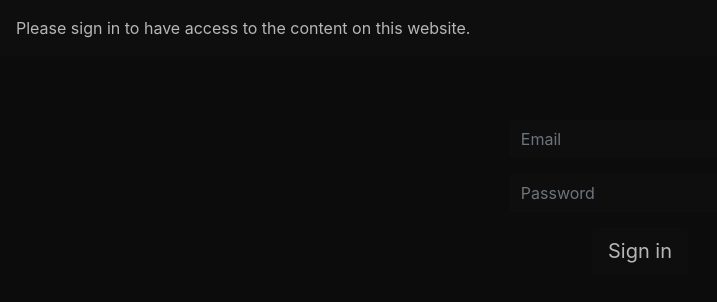
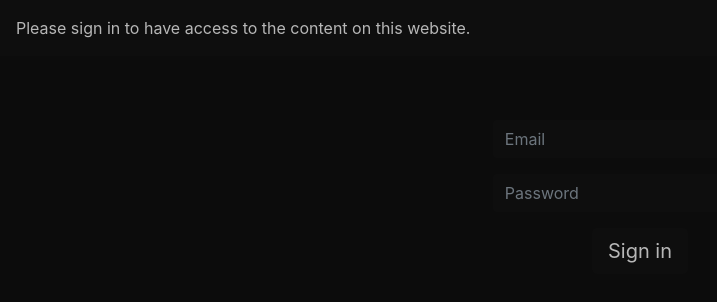
Before and after one commit to ykuw/cautious-tribble, a React (Create React App) app in the folder interface/: page /login in a window 1280 px wide. Shown: the top 302 px of the page, without its empty margins (0-717 px from the left). Built offline with nearby package versions, Linux system fonts and the light colour scheme.

Commit message:
312b73a9ae39159f373d53138dd11cf4

```diff
--- a/interface/src/css/global.css
+++ b/interface/src/css/global.css
@@ -14,7 +14,7 @@ body {
 /* Page layout ---------------------------------------------------------------------------------------------------- */
 
 .container {
-    max-width: 45rem;
+    max-width: 50rem;
     padding: 0 1rem;
     margin: 3rem auto 6rem;
 }
```
